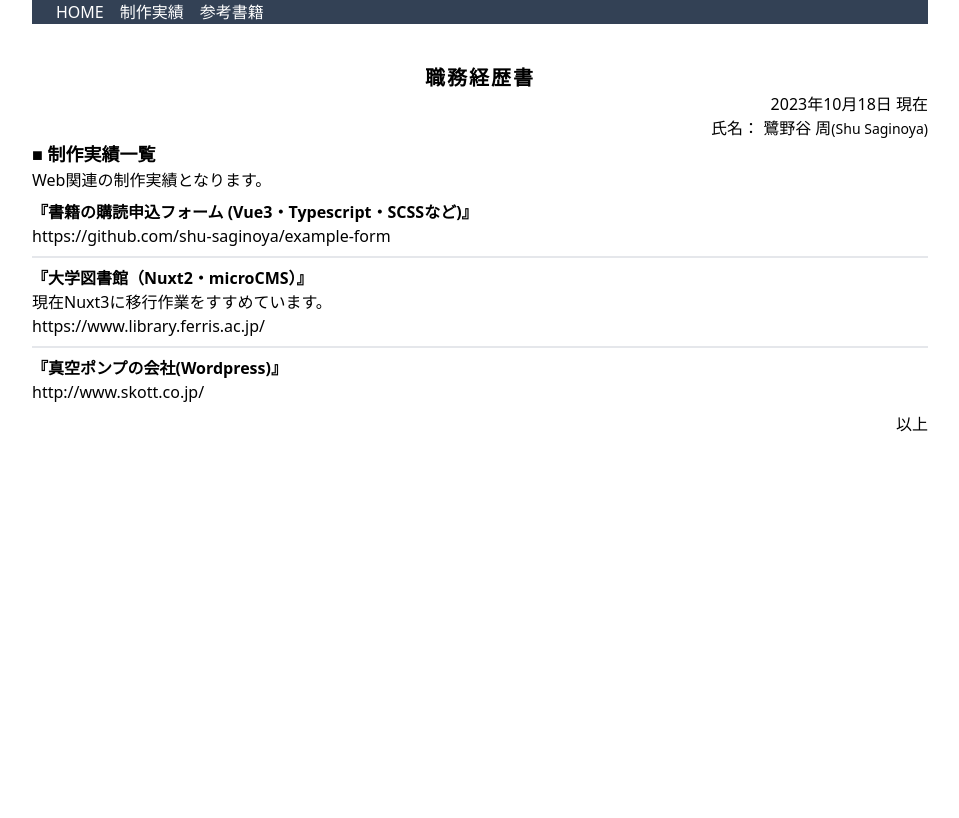
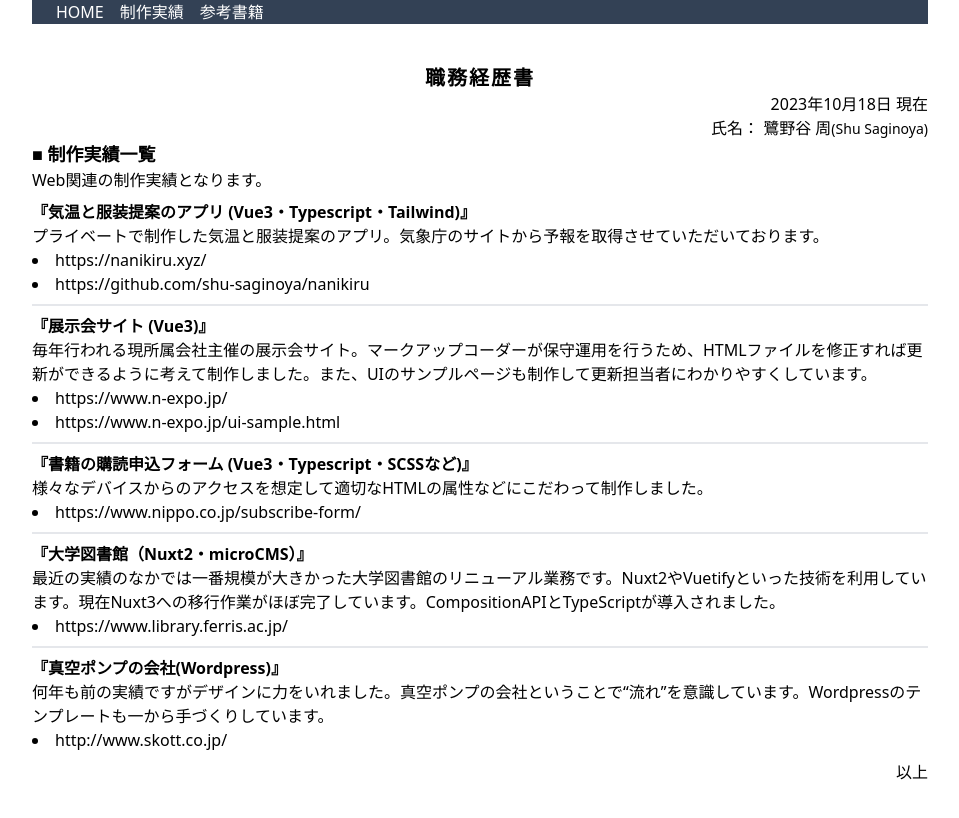
Before and after one commit to shu-saginoya/curriculum-vitae, a Vue app: page /samples in a window 1280 px wide. Shown: the top 818 px of the page, without its empty margins (160-1119 px from the left). Built offline with nearby package versions, Linux system fonts and the light colour scheme.

Commit message:
Update - SectionSamples

```diff
--- a/src/components/contents/SectionSamples.vue
+++ b/src/components/contents/SectionSamples.vue
@@ -5,19 +5,29 @@ import BlockListSamples from '@/components/elements/BlockListSamples.vue'
 const title = '制作実績一覧'
 const samples = [
   {
+    name: '気温と服装提案のアプリ (Vue3・Typescript・Tailwind)',
+    src: ['https://nanikiru.xyz/', 'https://github.com/shu-saginoya/nanikiru'],
+    note: 'プライベートで制作した気温と服装提案のアプリ。気象庁のサイトから予報を取得させていただいております。'
+  },
+  {
+    name: '展示会サイト (Vue3)',
+    src: ['https://www.n-expo.jp/', 'https://www.n-expo.jp/ui-sample.html'],
+    note: '毎年行われる現所属会社主催の展示会サイト。マークアップコーダーが保守運用を行うため、HTMLファイルを修正すれば更新ができるように考えて制作しました。また、UIのサンプルページも制作して更新担当者にわかりやすくしています。'
+  },
+  {
     name: '書籍の購読申込フォーム (Vue3・Typescript・SCSSなど)',
-    src: 'https://github.com/shu-saginoya/example-form',
-    note: ''
+    src: ['https://www.nippo.co.jp/subscribe-form/'],
+    note: '様々なデバイスからのアクセスを想定して適切なHTMLの属性などにこだわって制作しました。'
   },
   {
     name: '大学図書館（Nuxt2・microCMS）',
-    src: 'https://www.library.ferris.ac.jp/',
-    note: '現在Nuxt3に移行作業をすすめています。'
+    src: ['https://www.library.ferris.ac.jp/'],
+    note: '最近の実績のなかでは一番規模が大きかった大学図書館のリニューアル業務です。Nuxt2やVuetifyといった技術を利用しています。現在Nuxt3への移行作業がほぼ完了しています。CompositionAPIとTypeScriptが導入されました。'
   },
   {
     name: '真空ポンプの会社(Wordpress)',
-    src: 'http://www.skott.co.jp/',
-    note: ''
+    src: ['http://www.skott.co.jp/'],
+    note: '何年も前の実績ですがデザインに力をいれました。真空ポンプの会社ということで“流れ”を意識しています。Wordpressのテンプレートも一から手づくりしています。'
   }
 ]
 </script>
--- a/src/components/elements/BlockListSamples.vue
+++ b/src/components/elements/BlockListSamples.vue
@@ -1,7 +1,7 @@
 <script setup lang="ts">
 type Sample = {
   name: string
-  src: string
+  src: string[]
   note: string
 }
 defineProps<{
@@ -14,9 +14,11 @@ defineProps<{
     <li v-for="(item, index) in items" :key="index" class="py-2">
       <p class="font-bold">『{{ item.name }}』</p>
       <p>{{ item.note }}</p>
-      <p>
-        <a :href="item.src" target="_blank">{{ item.src }}</a>
-      </p>
+      <ul class="list-disc list-inside">
+        <li v-for="link in item.src" :key="link">
+          <a :href="link" target="_blank">{{ link }}</a>
+        </li>
+      </ul>
     </li>
   </ul>
 </template>
```
